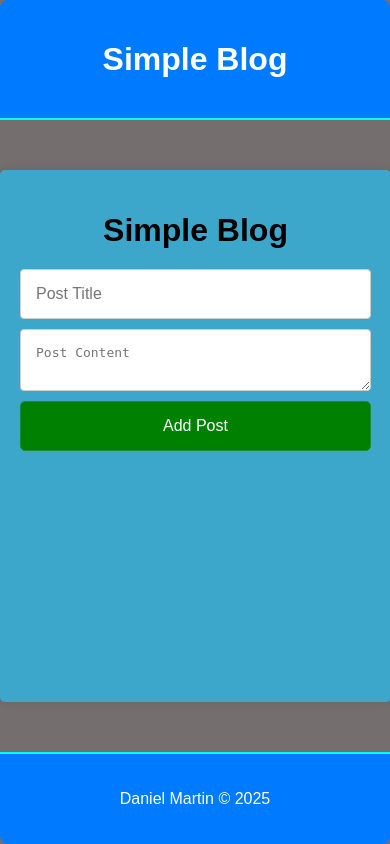
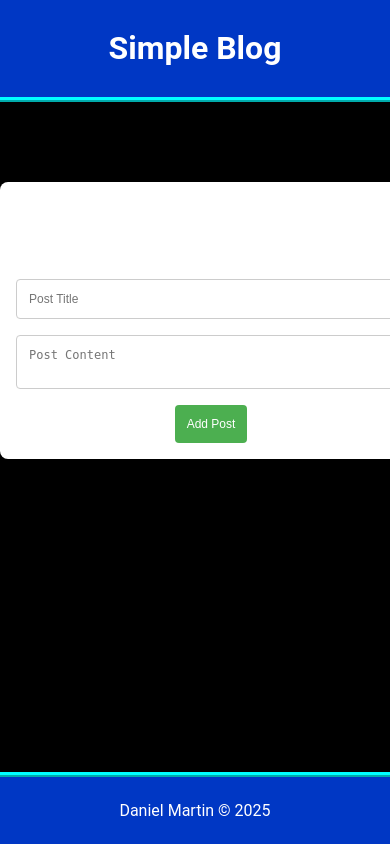
Before and after one commit to danielwmartin1/Blog, a Flask app: page / in a window 390 px wide; the page is wider, and only the part inside the window is pictured. Run offline with Flask 3, Linux system fonts and the light colour scheme.

Commit message:
Refactor styles for improved layout and responsiveness; update color scheme and button styles

```diff
--- a/static/styles.css
+++ b/static/styles.css
@@ -1,114 +1,140 @@
 body {
-    font-family: Arial, sans-serif;
-    background-color: #756e6e;
+    font-family: 'Roboto', Arial, sans-serif;
     margin: 0;
     padding: 0;
-    min-height: 100vh;
-    display: flex;
-    flex-direction: column;
+    background-color: #000000;
+    color: #ffffff;
+}
+
+header, footer {
+    background-color: #0048ffc4;
+    color: #fff;
+    padding: 1rem 0;
+    text-align: center;
+    box-shadow: 0 2px 4px rgba(0, 0, 0, 0.1);
+    width: 100%;
+}
+
+header {
+    border-bottom: 5px ridge aqua;
+}
+
+footer {
+    border-top: 5px ridge aqua;
+    position: fixed;
+    bottom: 0;
+    width: 100%;
 }
 
 .container {
-    width: 90%;
-    max-width: 800px;
-    margin: 50px auto;
-    background: #fff;
-    padding: 20px;
+    width: 80%;
+    max-width: 1200px;
+    margin: 7rem auto;
+    background-color: #fff;
+    padding: 2rem;
     box-shadow: 0 0 10px rgba(0, 0, 0, 0.1);
-    flex: 1;
-    border-radius: 5px;
-    background-color: #24c0f4b1;
+    border-radius: 8px;
+    display: flex;
+    flex-direction: column;
+    justify-content: center;
+    align-items: center;
 }
 
-header {
-    text-align: center;
-    background-color: #007bff;
-    border-bottom: 2px solid #00ffff;
-    color: #fff;
-    padding: 20px 0;
-    border-radius: 8px 8px 0 0;
+.flashes {
+    list-style-type: none;
+    padding: 0;
+    margin: 1rem 0;
 }
 
-footer {
-    text-align: center;
-    background-color: #007bff;
-    border-top: 2px solid #00ffff;
-    color: #fff;
-    padding: 20px 0;
-    margin-top: auto;
-    border-radius: 0 0 8px 8px;
-}
-
-h1 {
-    text-align: center;
-    font-size: 2em;
-    margin-bottom: 20px;
+.flashes li {
+    background-color: #ffdddd;
+    color: #d8000c;
+    padding: 1rem;
+    margin-bottom: 1rem;
+    border-left: 5px solid #d8000c;
+    border-radius: 4px;
 }
 
 form {
     display: flex;
     flex-direction: column;
-    margin-bottom: 20px;
+    width: 100%;
 }
 
-input[type="text"], textarea {
-    width: auto;
-    padding: 15px;
-    margin-bottom: 10px;
+form input, form textarea {
+    margin-bottom: 1rem;
+    padding: 0.75rem;
     border: 1px solid #ccc;
     border-radius: 4px;
-    font-size: 1em;
+    font-size: 1rem;
 }
 
-button {
-    display: flex;
-    justify-content: center;
-    align-items: center;
-    text-align: center;
-    width: 100%;
-    padding: 15px;
-    background: green;
+form button {
+    padding: 0.75rem;
+    border: none;
+    background-color: #4CAF50;
     color: #fff;
-    border-radius: 5px;
-    border: 1px solid #218838;
     cursor: pointer;
-    font-size: 1em;
-    transition: background 0.3s ease;
+    border-radius: 4px;
+    font-size: 1rem;
+    transition: background-color 0.3s ease;
 }
 
-button:hover {
-    background: #218838;
-    transform: matrix(1.05, 0, 0, 1.05, 0, 0);
+form button:hover {
+    background-color: #45a049;
 }
 
-button:active {
-    background: #218838;
-    transform: matrix(0.95, 0, 0, 0.95, 0, 0);
-}
-
-.posts {
-    margin-top: 20px;
+form button:active {
+    background-color: #00874c;
 }
 
 .post {
-    background: #f9f9f9;
-    margin: 10px 0;
-    padding: 20px;
-    border: 1px solid #ddd;
-    border-radius: 5px;
+    margin-bottom: 2rem;
+    text-align: justify;
 }
 
 .post h2 {
-    margin: 0 0 10px;
-    font-size: 1.5em;
+    margin: 0;
+    padding: 0;
+    color: #333;
+    font-size: 1.5rem;
 }
 
-@media (min-width: 768px) {
+.post p {
+    color: #666;
+    line-height: 1.6;
+}
+
+@media (max-width: 768px) {
     .container {
-        width: 70%;
+        width: 95%;
     }
 
-    button {
-        width: 200px;
+    form input, form textarea, form button {
+        font-size: 0.875rem;
+    }
+
+    .post h2 {
+        font-size: 1.25rem;
     }
 }
+
+@media (max-width: 480px) {
+    header, footer {
+        padding: 0.5rem 0;
+    }
+
+    .container {
+        width: 100%;
+        margin: 5rem auto;
+        padding: 1rem;
+    }
+
+    form input, form textarea, form button {
+        font-size: 0.75rem;
+    }
+
+    .post h2 {
+        font-size: 1rem;
+    }
+}
```
